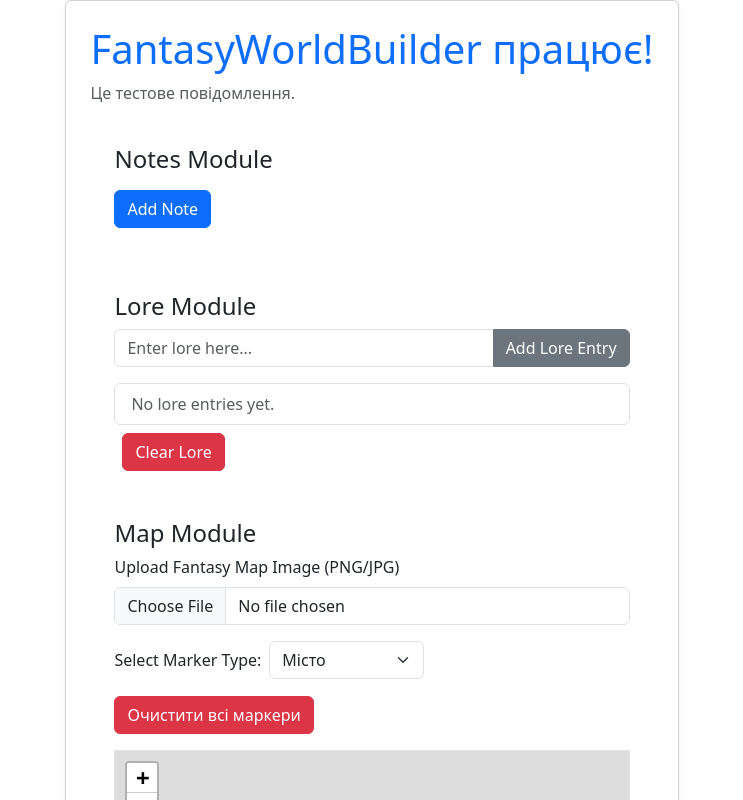
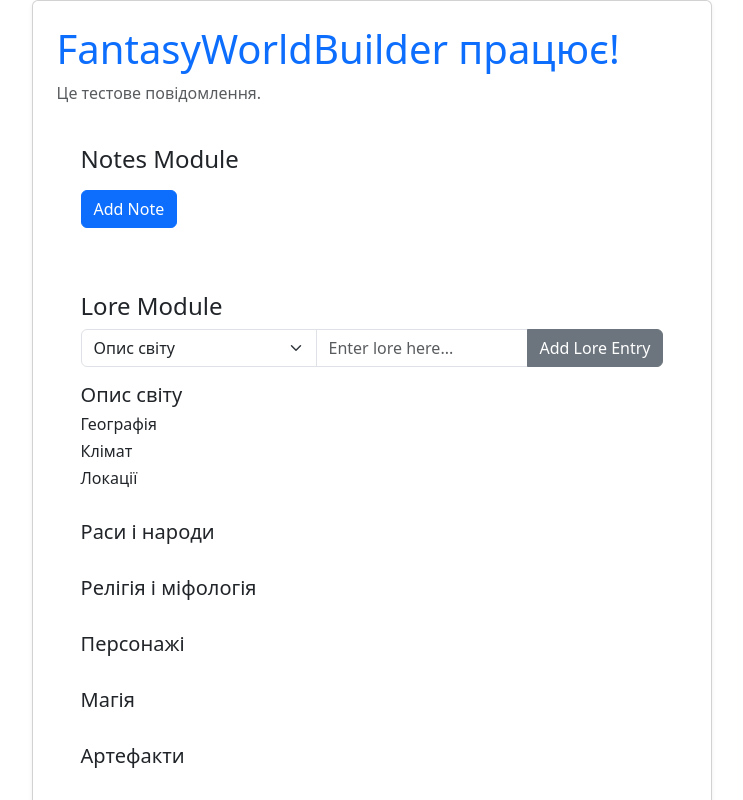
Before and after one commit to hkapets/FantasyWorldBuilder, a React (Vite) app: page / in a window 1280 px wide. Shown: the top 800 px of the page, without its empty margins (268-1011 px from the left). Built offline with nearby package versions, Linux system fonts and the light colour scheme.

Commit message:
початок-лор-модуля

```diff
--- a/src/components/LoreModule/LoreModule.tsx
+++ b/src/components/LoreModule/LoreModule.tsx
@@ -2,6 +2,7 @@ import React, { useState, useEffect } from "react";
 
 interface LoreEntry {
   id: string;
+  section: string;
   text: string;
 }
 
@@ -16,6 +17,7 @@ const LoreModule: React.FC = () => {
     }
   });
   const [newLore, setNewLore] = useState("");
+  const [selectedSection, setSelectedSection] = useState("worldDescription");
 
   useEffect(() => {
     try {
@@ -29,6 +31,7 @@ const LoreModule: React.FC = () => {
     if (newLore.trim()) {
       const newEntry: LoreEntry = {
         id: Date.now().toString(),
+        section: selectedSection,
         text: `${newLore} - ${new Date().toLocaleDateString()}`,
       };
       setLoreEntries([...loreEntries, newEntry]);
@@ -45,10 +48,32 @@ const LoreModule: React.FC = () => {
     }
   };
 
+  const sections = {
+    worldDescription: "Опис світу",
+    racesAndPeoples: "Раси і народи",
+    religionAndMythology: "Релігія і міфологія",
+    characters: "Персонажі",
+    magic: "Магія",
+    artifacts: "Артефакти",
+  };
+
   return (
     <div className="p-4">
       <h2 className="h4">Lore Module</h2>
       <div className="input-group mb-3">
+        <select
+          className="form-select"
+          value={selectedSection}
+          onChange={(e: React.ChangeEvent<HTMLSelectElement>) =>
+            setSelectedSection(e.target.value)
+          }
+        >
+          {Object.entries(sections).map(([key, value]) => (
+            <option key={key} value={key}>
+              {value}
+            </option>
+          ))}
+        </select>
         <input
           type="text"
           className="form-control"
@@ -62,17 +87,58 @@ const LoreModule: React.FC = () => {
           Add Lore Entry
         </button>
       </div>
-      <ul className="list-group mt-3">
-        {loreEntries.length > 0 ? (
-          loreEntries.map((entry) => (
-            <li key={entry.id} className="list-group-item">
-              {entry.text}
-            </li>
-          ))
-        ) : (
-          <li className="list-group-item text-muted">No lore entries yet.</li>
-        )}
-      </ul>
+      <div className="mt-3">
+        {Object.entries(sections).map(([key, value]) => (
+          <div key={key} className="mb-4">
+            <h3 className="h5 text-gray-700">{value}</h3>
+            {key === "worldDescription" && (
+              <div className="ml-3">
+                <h4 className="h6 text-gray-600">Географія</h4>
+                <ul className="list-group">
+                  {loreEntries
+                    .filter((entry) => entry.section === `${key}-geography`)
+                    .map((entry) => (
+                      <li key={entry.id} className="list-group-item">
+                        {entry.text}
+                      </li>
+                    ))}
+                </ul>
+                <h4 className="h6 text-gray-600">Клімат</h4>
+                <ul className="list-group">
+                  {loreEntries
+                    .filter((entry) => entry.section === `${key}-climate`)
+                    .map((entry) => (
+                      <li key={entry.id} className="list-group-item">
+                        {entry.text}
+                      </li>
+                    ))}
+                </ul>
+                <h4 className="h6 text-gray-600">Локації</h4>
+                <ul className="list-group">
+                  {loreEntries
+                    .filter((entry) => entry.section === `${key}-locations`)
+                    .map((entry) => (
+                      <li key={entry.id} className="list-group-item">
+                        {entry.text}
+                      </li>
+                    ))}
+                </ul>
+              </div>
+            )}
+            {key !== "worldDescription" && (
+              <ul className="list-group">
+                {loreEntries
+                  .filter((entry) => entry.section === key)
+                  .map((entry) => (
+                    <li key={entry.id} className="list-group-item">
+                      {entry.text}
+                    </li>
+                  ))}
+              </ul>
+            )}
+          </div>
+        ))}
+      </div>
       <button onClick={clearLore} className="btn btn-danger mt-2 ms-2">
         Clear Lore
       </button>
```
